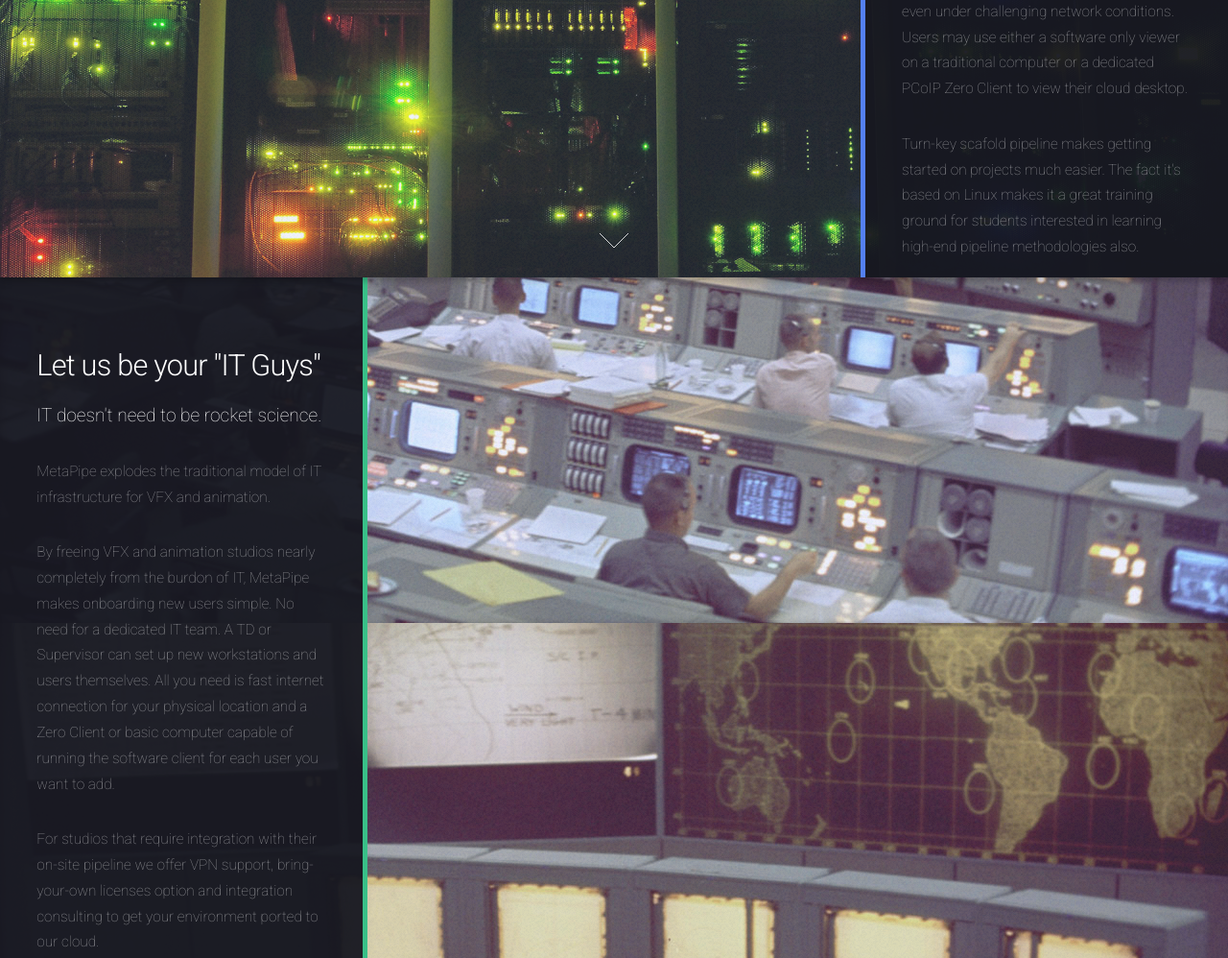
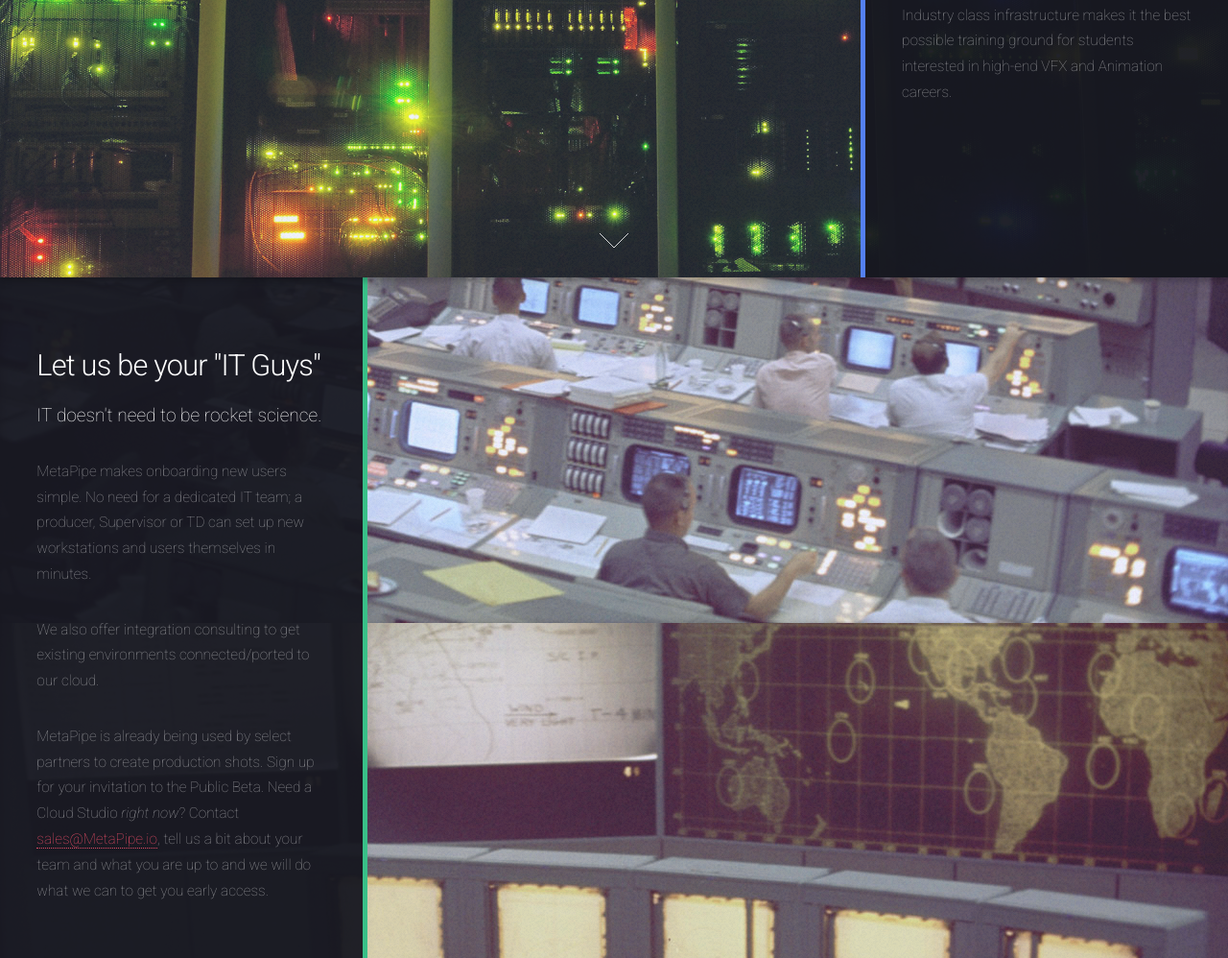
Before and after one commit to MetaPipe/metapipe.github.io, a plain HTML site: page index.html in a window 1280 px wide. Shown: the part 2111-3109 px from the top of the page at 96% size. Drawn offline with Linux system fonts and the light colour scheme.

Commit message:
First pruning pass
Mostly just distilling information.

```diff
--- a/index.html
+++ b/index.html
@@ -77,11 +77,11 @@
 									</header>
 								</div>
 								<div class="4u 12u$(medium)">
-									<p>Our easy to use single pane of glass web dashboard manages everything: Users, Groups, permissions, workstations, servers, storage, deployed software...EVERYTHING.  Provision high-performance, workstation-class, cloud-based desktops with ease. Network and storage infrastructure is automatically set up and you only pay for the storage space you actually use. Set up new Users and Groups in seconds. Deploy an entire high-end VFX or animation studio in literally minutes from the comfort of your home. Pay-as-you-go for Compute AND Software licensing*. Pay only for the time you actually use. Clear, per-hour pricing simplifies project budgeting. </p>
+									<p>Our easy to use single pane of glass web dashboard manages everything: Users, Groups, permissions, workstations, servers, storage, deployed software...EVERYTHING.  Provision high-performance, workstation-class, cloud-based desktops with ease. Network and storage infrastructure is automatically set up and you only pay for the storage space you actually use. Set up new Users and Groups in seconds. Deploy an entire high-end VFX or animation studio in literally minutes from the comfort of your home. Pay-as-you-go for Compute AND Software licensing*. Pay only for the time you actually use. Clear, per-hour pricing simplifies project budgeting.</p>
 								</div>
 								<div class="4u$ 12u$(medium)">
 									<p>Provision exactly the size workstations, number of render servers and software stack you need to control costs. Turn-key pipeline templates for common studio types (VFX, Animation, etc.) are included. Basic Version Control of production assets is included. Automatic back up and geo-redundancy of all data is included. An integrated render farm with auto scaling and pay-as-you-go software licensing is included. Even non-technical users can provision complex infrastructure. Setting up new workstations and users from our Administrator Console is as easy as setting up a webmail account.</p>
-                                    <p><sub><i>*From participating software partners. New partners are being added as the deals are negotiated. </i></sub></p>
+									<p><sub><i>*From participating software partners. New partners are being added as deals are negotiated. </i></sub></p>
 								</div>
 							</div>
 						</div>
@@ -97,8 +97,8 @@
 							<h2>The world is your playground.</h2>
 							<p>Securely collaborate with geographically dispersed teams.</p>
 						</header>
-						<p>Because all infrastructure is in the cloud, including the workstations, there is no need to distribute data to users. There is no need to move data across sites or out of your trusted cloud environment. Users connect to the cloud and their desktops are streamed to them via PCoIP, the highest quality remote protocol available, which includes a build-to-lossless feature for true pixel perfect displays even under challenging network conditions.  Users may use either a software only viewer on a traditional computer or a dedicated PCoIP Zero Client to view their cloud desktop.</p>
-                        <p>Turn-key scafold pipeline makes getting started on projects much easier. The fact it's based on Linux makes it a great training ground for students interested in learning high-end pipeline methodologies also.</p>
+						<p>Because all infrastructure is in the cloud, including workstations, there is no need to distribute production data to users or across sites. Users stream their desktops from the cloud via PCoIP, the highest quality remote protocol available.  Users can connect using either a software based viewer or a dedicated PCoIP Zero Client.</p>
+						<p>Industry class infrastructure makes it the best possible training ground for students interested in high-end VFX and Animation careers.</p>
 					<!--<ul class="actions">
 							<li><a href="#" class="button">Learn More</a></li>
 						</ul> -->
@@ -114,11 +114,10 @@
 							<h2>Let us be your "IT Guys"</h2>
 							<p>IT doesn't need to be rocket science.</p>
 						</header>
-                        <p>MetaPipe explodes the traditional model of IT infrastructure for VFX and animation. </p>
-						<p>By freeing VFX and animation studios nearly completely from the burdon of IT, MetaPipe makes
-                        onboarding new users simple. No need for a dedicated IT team. A TD or Supervisor can set up new workstations and users themselves. All you need is fast internet connection for your physical location and a Zero Client or basic computer capable of running the software client for each user you want to add. </p>
-                        <p>For studios that require integration with their on-site pipeline we offer VPN support, bring-your-own licenses option and integration consulting to get your environment ported to our cloud. </p>
-                        <p>Yes, it’s as awesome as it sounds. MetaPipe is already being used today by select partners to create production shots. Sign up for your invitation to the Public Beta and be the next to experience Cloud Workstation Bliss. Need a Cloud Studio <i>right now</i>? Contact <a href="mailto:sales@MetaPipe.com">sales@MetaPipe.com</a>, tell us a bit about your team and what you are up to and we will see what we can do to get you set up with early access.</p>
+						<p>MetaPipe makes onboarding new users simple. No need for a dedicated IT team; a producer,
+						Supervisor or TD can set up new workstations and users themselves in minutes.</p>
+						<p>We also offer integration consulting to get existing environments connected/ported to our cloud.</p>
+						<p>MetaPipe is already being used by select partners to create production shots. Sign up for your invitation to the Public Beta. Need a Cloud Studio <i>right now</i>? Contact <a href="mailto:sales@MetaPipe.io">sales@MetaPipe.io</a>, tell us a bit about your team and what you are up to and we will do what we can to get you early access.</p>
 						<!-- <ul class="actions">
 							<li><a href="#" class="button">Learn More</a></li>
 						</ul>-->
@@ -214,12 +213,11 @@
 									<h3>Ethan Estrada, Founder & CTO</h3>
 									<p>Alumnus of Brigham Young University, where he studied Animation and Computer Science. Houdini and Linux expert. He cut is teeth as a Pipeline TD (and occasional Houdini FX TD) at a small VFX shop in the Salt Lake City, Utah area. When he has the time, he enjoys practicing Brazilian Jiu-Jitsu.</p>
 								</section>
-								<section class="4u$ 6u(medium) 12u$(xsmall)">
-									<!--<span class="image circle"><img src="images/pic01.jpg" alt="" /></span>-->
+								<!-- <section class="4u$ 6u(medium) 12u$(xsmall)">
 									<h3>Jared Tarbell, Advisor</h3>
 									<p>Jared holds a BS in Computer Science from New Mexico State University. Co-founder of Etsy. Maker of beautiful things. All round great guy. </p>
 								</section>
-								<!-- <section class="4u 6u$(medium) 12u$(xsmall)">
+								<section class="4u 6u$(medium) 12u$(xsmall)">
 									<span class="icon alt major fa-paper-plane"></span>
 									<h3>Non semper interdum</h3>
 									<p>Feugiat accumsan lorem eu ac lorem amet accumsan donec. Blandit orci porttitor.</p>
```
